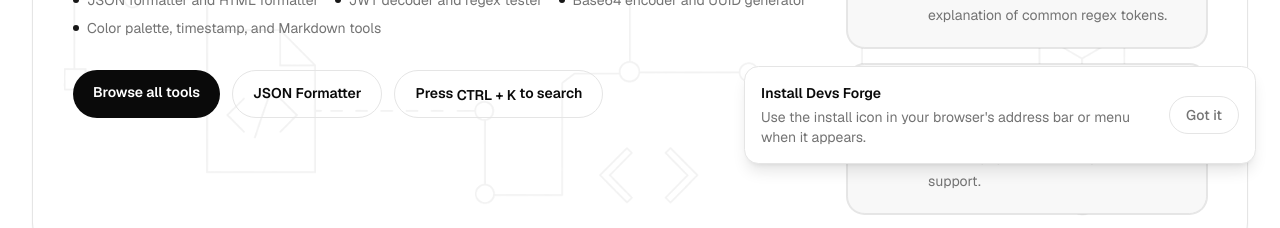
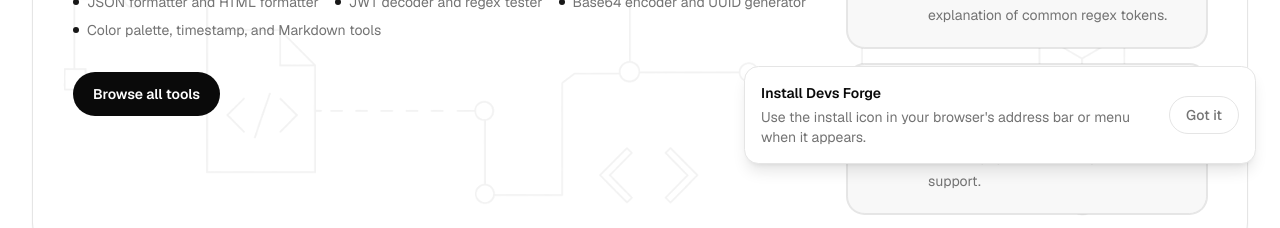
Before and after one commit to chinmaygirkar786/devs-forge, a Next.js app: page / in a window 1280 px wide. Shown: the part 612-840 px from the top of the page. Built offline with nearby package versions, Linux system fonts and the light colour scheme; no server answers.

Commit message:
refactor: simplify tool navigation and remove unused components
- Streamlined the tool navigation section by removing the JSON Formatter link and search button.
- Adjusted the layout of the tool browsing link for improved styling consistency.

```diff
--- a/src/app/page.tsx
+++ b/src/app/page.tsx
@@ -69,27 +69,14 @@
               ))}
             </ul>
 
-            <div className="mt-8 flex flex-wrap gap-3">
+            <div className="mt-8">
               <Link
                 href={routes.toolsIndex}
                 prefetch
-                className="bg-foreground text-background rounded-full px-5 py-3 text-sm font-semibold"
+                className="bg-foreground text-background inline-flex rounded-full px-5 py-3 text-sm font-semibold"
               >
                 Browse all tools
               </Link>
-              <Link
-                href={routes.tool("json-formatter")}
-                prefetch
-                className="border-border text-foreground rounded-full border px-5 py-3 text-sm font-semibold"
-              >
-                JSON Formatter
-              </Link>
-              <button
-                type="button"
-                className="border-border text-foreground rounded-full border px-5 py-3 text-sm font-semibold"
-              >
-                <SearchShortcutPhrase template="press-to-search" isMac={isMac} />
-              </button>
             </div>
           </div>
 
```
